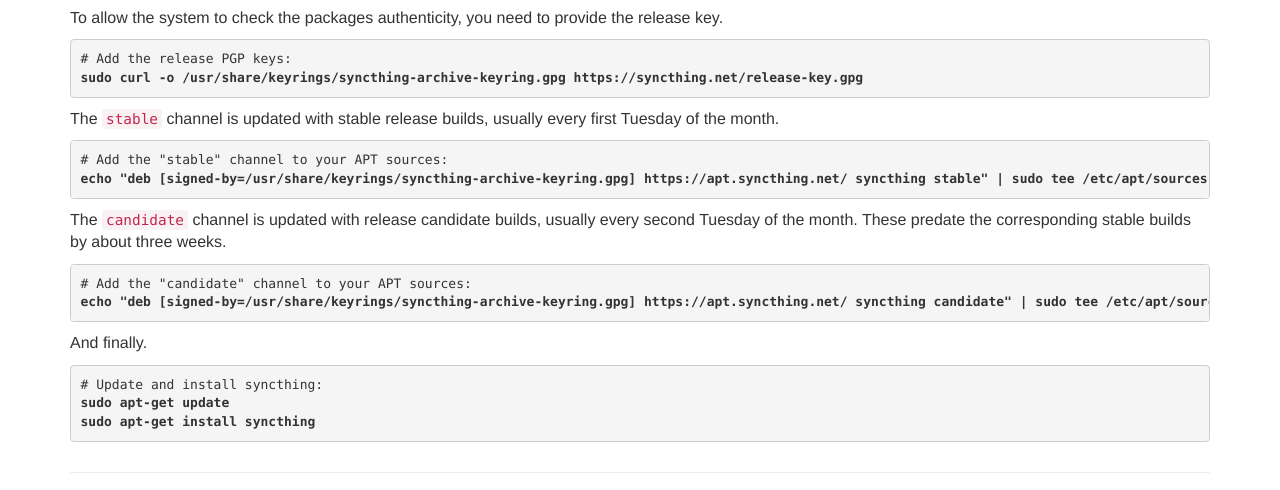
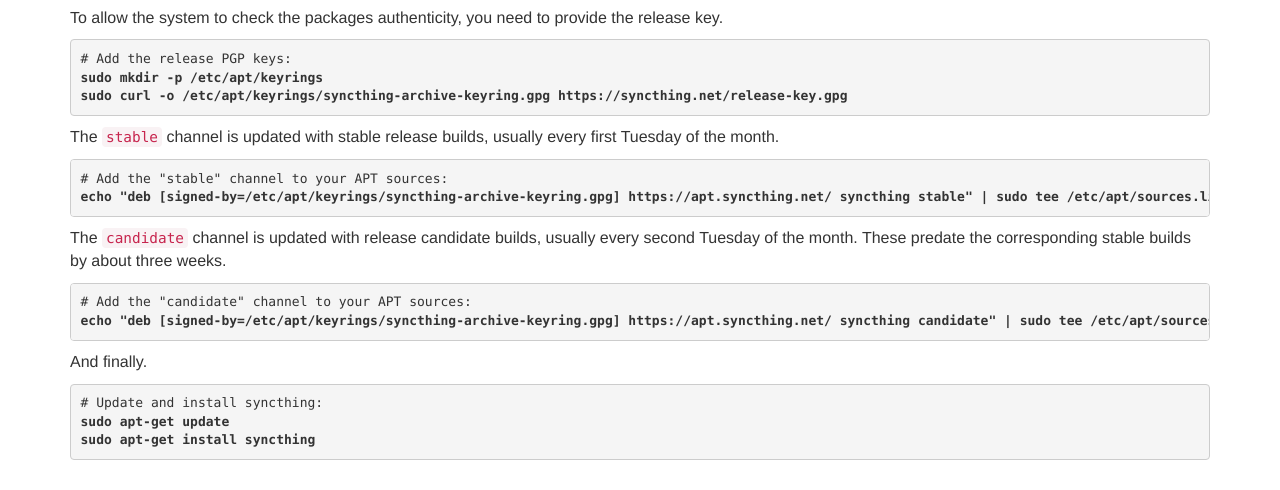
Before and after one commit to syncthing/apt-web, a plain HTML site: page index.html in a window 1280 px wide. Shown: the part 257-747 px from the top of the page. Drawn offline with Linux system fonts and the light colour scheme.

Commit message:
Place keyring file in /etc/apt/keyrings (fixes #28) #30

```diff
--- a/index.html
+++ b/index.html
@@ -40,18 +40,19 @@
 
                     <p>To allow the system to check the packages authenticity, you need to provide the release key.</p>
                     <pre># Add the release PGP keys:
-<b>sudo curl -o /usr/share/keyrings/syncthing-archive-keyring.gpg https://syncthing.net/release-key.gpg</b></pre>
+<b>sudo mkdir -p /etc/apt/keyrings
+sudo curl -o /etc/apt/keyrings/syncthing-archive-keyring.gpg https://syncthing.net/release-key.gpg</b></pre>
 
                     <p>The <code>stable</code> channel is updated with stable release builds, usually every first
                         Tuesday of the month.</p>
                     <pre># Add the "stable" channel to your APT sources:
-<b>echo "deb [signed-by=/usr/share/keyrings/syncthing-archive-keyring.gpg] https://apt.syncthing.net/ syncthing stable" | sudo tee /etc/apt/sources.list.d/syncthing.list</b></pre>
+<b>echo "deb [signed-by=/etc/apt/keyrings/syncthing-archive-keyring.gpg] https://apt.syncthing.net/ syncthing stable" | sudo tee /etc/apt/sources.list.d/syncthing.list</b></pre>
 
                     <p>The <code>candidate</code> channel is updated with release candidate builds, usually every
                         second Tuesday of the month. These predate the corresponding stable builds by about three
                         weeks.</p>
                     <pre># Add the "candidate" channel to your APT sources:
-<b>echo "deb [signed-by=/usr/share/keyrings/syncthing-archive-keyring.gpg] https://apt.syncthing.net/ syncthing candidate" | sudo tee /etc/apt/sources.list.d/syncthing.list</b></pre>
+<b>echo "deb [signed-by=/etc/apt/keyrings/syncthing-archive-keyring.gpg] https://apt.syncthing.net/ syncthing candidate" | sudo tee /etc/apt/sources.list.d/syncthing.list</b></pre>
 
                     <p>And finally.</p>
                     <pre># Update and install syncthing:
```
